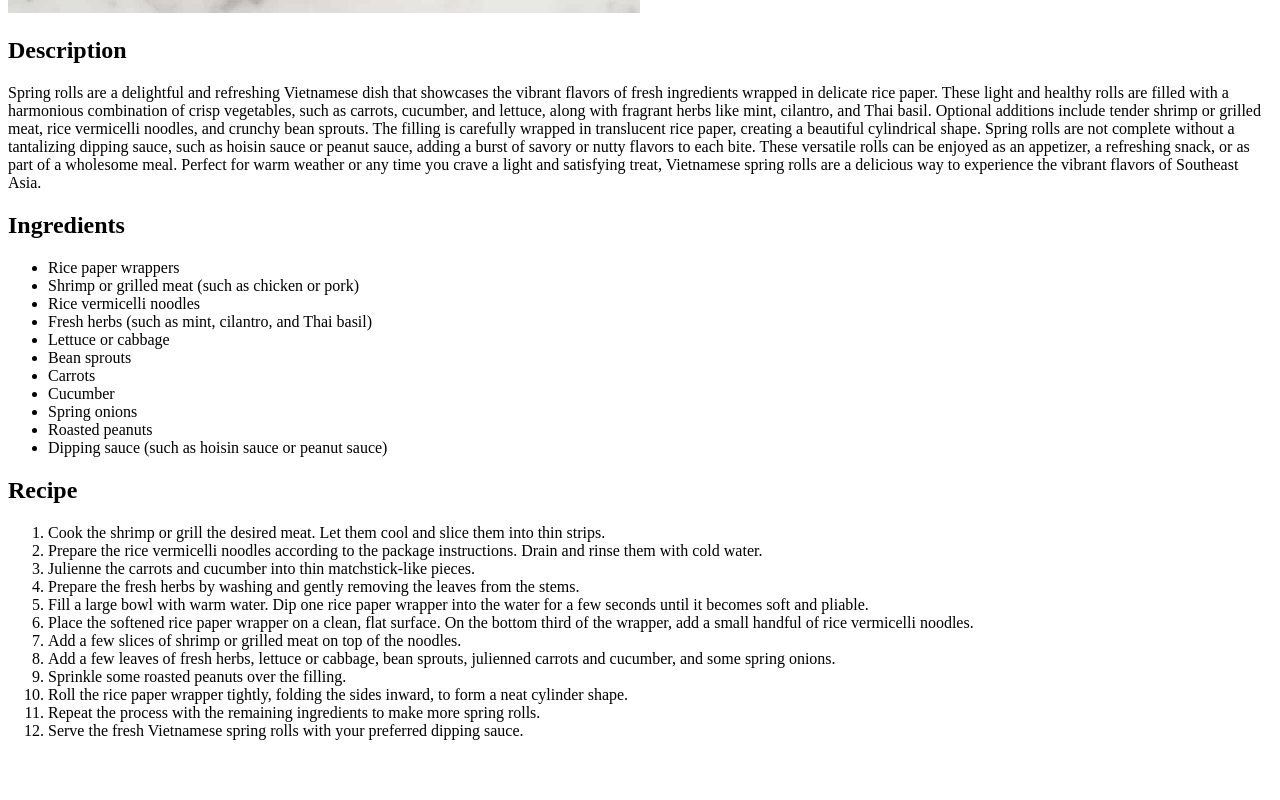
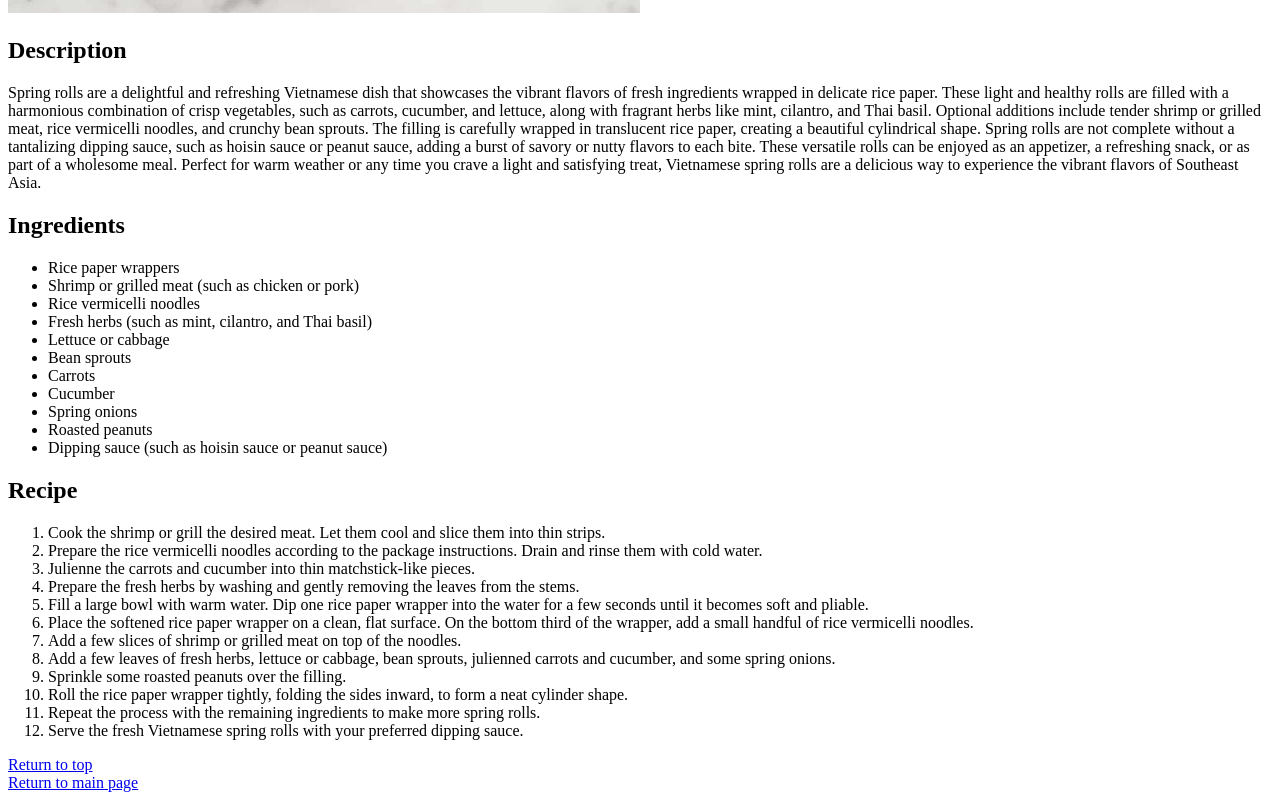
Before and after one commit to funtoseeya/odin-recipes, a plain HTML site: page Recipes/spring-rolls.html in a window 1280 px wide. Shown: the part 856-1656 px from the top of the page. Before the commit the page ends 1612 px from the top, so only its background shows below. Drawn offline with Linux system fonts and the light colour scheme.

Commit message:
Add links to top and main page

```diff
--- a/Recipes/spring-rolls.html
+++ b/Recipes/spring-rolls.html
@@ -38,5 +38,7 @@
     <li>Repeat the process with the remaining ingredients to make more spring rolls.</li>
     <li>Serve the fresh Vietnamese spring rolls with your preferred dipping sauce.</li>
   </ol>
+  <a href="#header">Return to top</a> <br>
+  <a href="../index.html">Return to main page</a>
 </body>
 </html>
```
Also changed, not shown: Recipes/lasagna.html (+2 -1 lines), Recipes/paella.html (+2 -1 lines).
